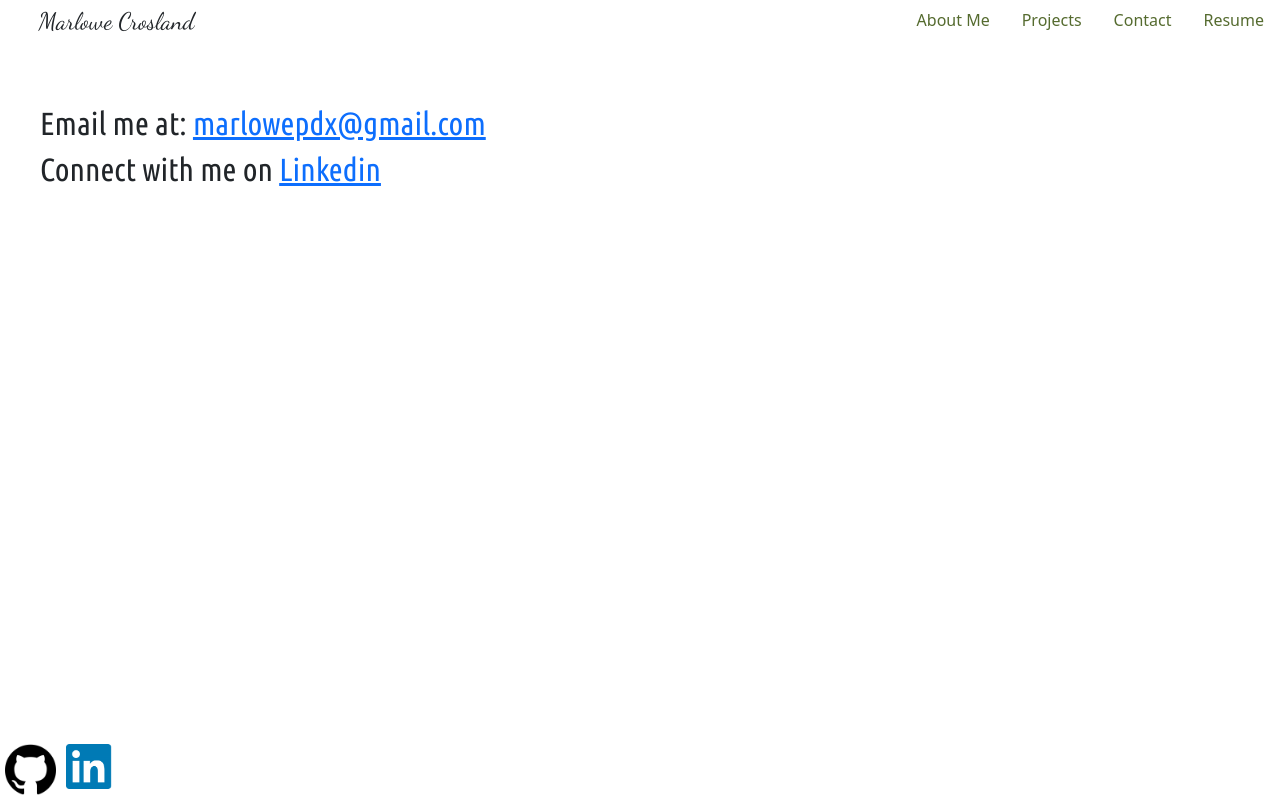
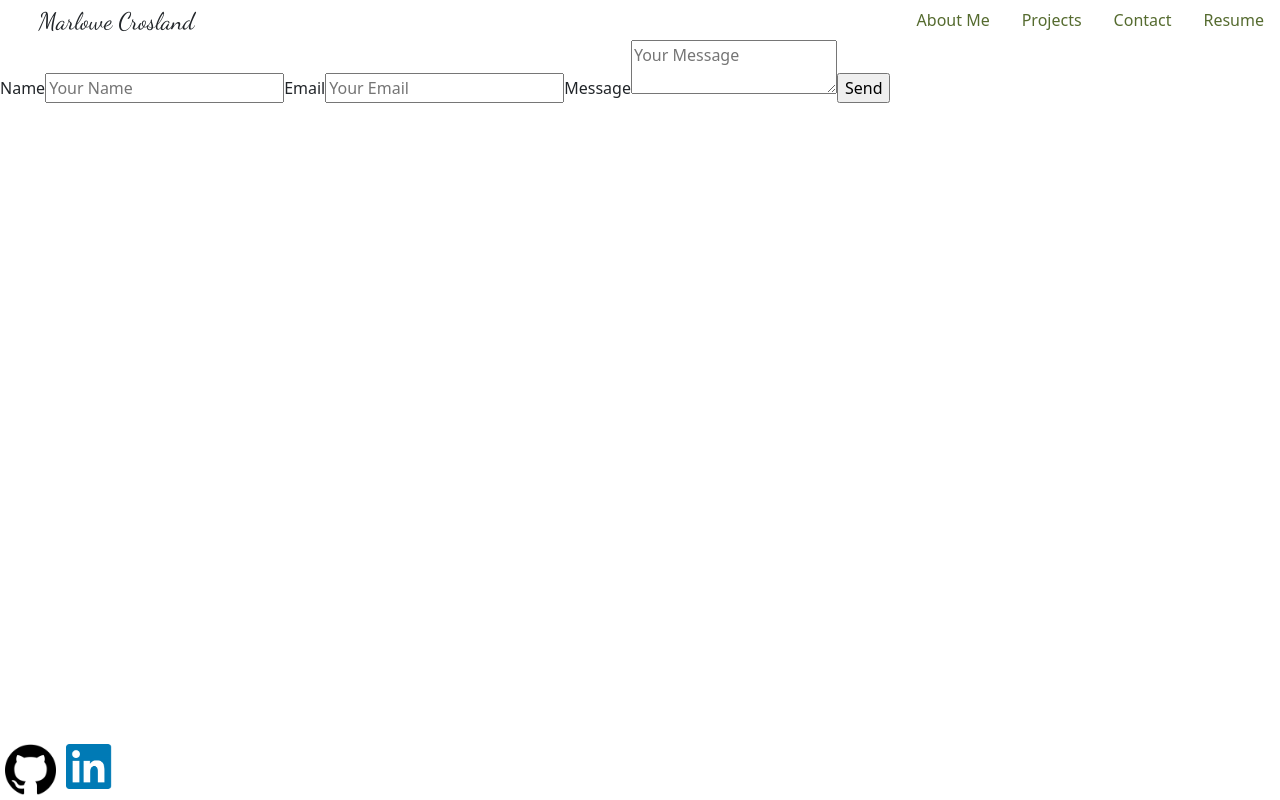
Before and after one commit to MarloweCrosland/react-portfolio, a React (Create React App) app: page / in a window 1280 px wide. Both pictures are taken after a click on the element "Contact". Built offline with nearby package versions, Linux system fonts and the light colour scheme.

Commit message:
emailjs functionality

```diff
--- a/package.json
+++ b/package.json
@@ -4,10 +4,12 @@
   "version": "0.1.0",
   "private": true,
   "dependencies": {
+    "@emailjs/browser": "^3.10.0",
     "@testing-library/jest-dom": "^5.16.4",
     "@testing-library/react": "^11.1.0",
     "@testing-library/user-event": "^13.5.0",
     "bootstrap": "^5.2.1",
+    "emailjs": "^4.0.1",
     "react": "17.0.2",
     "react-bootstrap": "^2.5.0",
     "react-dom": "17.0.2",
--- a/src/App.js
+++ b/src/App.js
@@ -3,7 +3,7 @@ import Navi from './components/Nav';
 import Project from './components/Project';
 import About from './components/About/About.js';
 import Resume from './components/Resume';
-import Contact from './components/Contact';
+import Contact from './components/Contact/Contact';
 import Footer from './components/Footer';
 
 
--- a/src/components/About/About.css
+++ b/src/components/About/About.css
@@ -1,5 +1,8 @@
 .about{
+    margin-top: 20px;
     display: flex;
+    justify-content: center;
+    text-align: center;
 }
 
 .about-text{
--- a/src/components/About/About.js
+++ b/src/components/About/About.js
@@ -10,12 +10,12 @@ function About() {
         <p className="about font-1">
           Thank you for viewing my portfolio! I'm Marlowe, a passionate and
           driven tech new-comer, highly motivated to never stop learning. I have
-          a knack for communicating effectively and thoughtfully with others. My
+          a knack for communicating effectively and thoughtfully with others.
+
+            Curently, I am part of the instructional staff at edX's U of W full stack
+            bootcamp, where I help students with assignments and learning the MERN stack. My
           career goals include helping a team to build something awesome while
           strengthening my skills and mastering new technologies.
-
-            Curently, I am part of the instructional staff at edX's U of W full stack
-            bootcamp, where I help students with assignments and learning the MERN stack.
         </p>
       </div>
       <div id="photo-container">
--- /dev/null
+++ b/src/components/Contact/Contact.js
@@ -0,0 +1,34 @@
+import React, { useRef } from "react";
+import emailjs from "@emailjs/browser";
+
+function Contact() {
+  const form = useRef();
+
+  const sendEmail = (e) => {
+    e.preventDefault();
+
+    emailjs
+      .sendForm("service_cvtspvh", "template_jckkgga", e.target, "zlbDqG-c6BaJqhqsb")
+      .then(
+        (result) => {
+          console.log(result.text);
+        },
+        (error) => {
+          console.log(error.text);
+        }
+      );
+  };
+  return (
+    <form id="form" ref={form} onSubmit={sendEmail}>
+      <label>Name</label>
+      <input placeholder="Your Name" type="text" name="user_name" />
+      <label>Email</label>
+      <input placeholder="Your Email" type="email" name="user_email" />
+      <label>Message</label>
+      <textarea placeholder="Your Message" name="message" />
+      <input type="submit" value="Send" />
+    </form>
+  );
+}
+
+export default Contact;
--- a/src/components/Contact/index.js
+++ /dev/null
@@ -1,15 +0,0 @@
-import React from 'react'
-
-export default function Contact() {
-  return (
-    <div className='font-1' id='resume-link'>
-        <h2>
-            Email me at: <a href="mailto:marlowepdx@gmail.com" target="_blank">marlowepdx@gmail.com </a>
-        </h2>
-        <h2>
-            Connect with me on <a href="https://www.linkedin.com/in/marlowec/" target="_blank">Linkedin</a>
-        </h2>
-
-    </div>
-  )
-}
```
Also changed, not shown: 1 other file (tests, documents, lock files or other folders).
